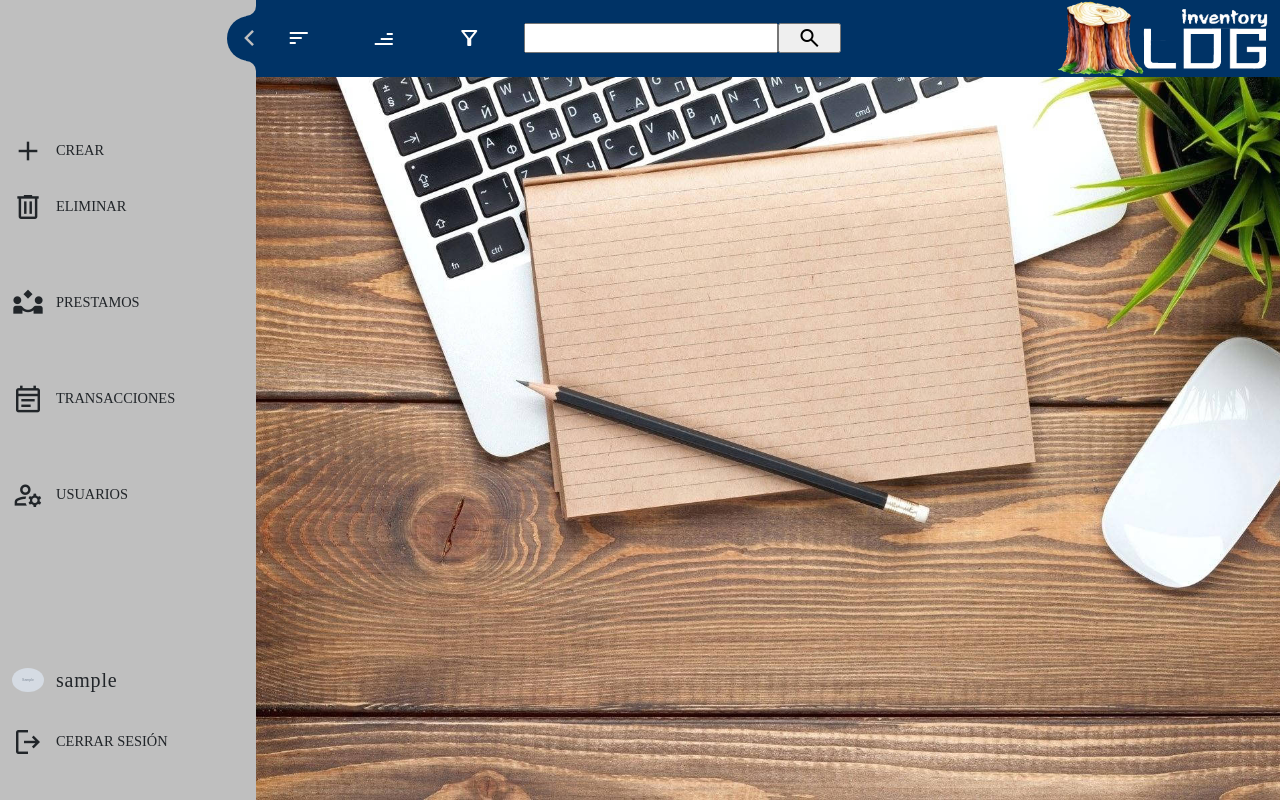
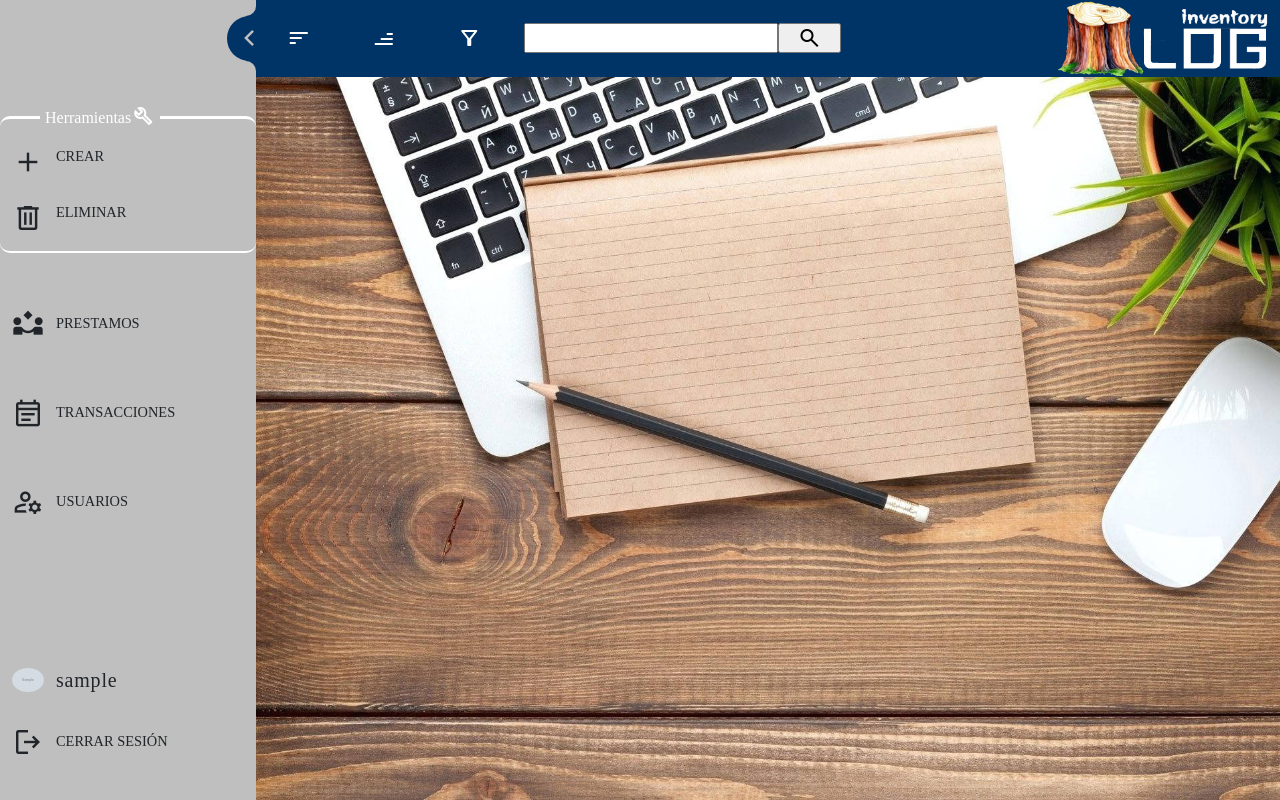
Before and after one commit to SergioGalarzaCarmona/Log_Inventory, a Django app: page /work_space/ in a window 1280 px wide. Run offline with Django 5.2, Linux system fonts and the light colour scheme; a user stored in the database is signed in; tables that the repository leaves empty hold one stand-in row (values such as "Sample post"); grey boxes marked "Sample" are stand-in pictures.

Commit message:
Enhance sidebar layout with new tools section and improved styling

```diff
--- a/Users/static/CSS/sideBarStyles.css
+++ b/Users/static/CSS/sideBarStyles.css
@@ -23,6 +23,31 @@
     justify-content: space-evenly;
     height: 60dvh;
     width: 100%;
+}
+
+.sidebar__tools {
+    position: relative;
+    padding-top: 10px;
+    padding-bottom: 10px;
+    margin-bottom: 10px;
+    border-top: 3px solid #fff;
+    border-bottom: 2px solid #fff;
+    border-radius: 10px;
+}
+
+.sidebar__tools > p {
+    position: absolute;
+    padding: 0 5px;
+    top: -20px;
+    left: 40px;
+    font-size: 1rem;
+    color: #fff;
+    background-color: var(--sidebar-color);
+}
+
+.sidebar__tools  span {
+    position: relative;
+    top: 5px;
 }
 
 .sidebar__item-link {
@@ -173,6 +198,10 @@ input[type="checkbox"]:checked ~ label::before, input[type="checkbox"]:checked ~
 }
 
 
+.sidebar:has(input[type="checkbox"]:checked) .sidebar__tools > p {
+    display: none;
+}
+
 .sidebar:has(input[type="checkbox"]:checked) :is(.sidebar__item-link > p, .profile-option) {
     display: none;
 }
--- a/Users/templates/Users/sideBar.html
+++ b/Users/templates/Users/sideBar.html
@@ -7,7 +7,8 @@
     <nav class="sidebar__nav">
         <ul>
             {% if path == 'main' %}
-            <li>
+            <li class="sidebar__tools">
+                <p>Herramientas<span class="material-symbols-outlined">build</span></p>
                 <div class="sidebar__item">
                     <a href="#" class="sidebar__item-link">
                         <span class="material-symbols-outlined">add</span>
@@ -22,7 +23,8 @@
                 </div>
             </li>
         {% elif path == 'manage_subusers' %}
-        <li>
+        <li class="sidebar__tools">
+            <p>Herramientas<span class="material-symbols-outlined">build</span></p>
             <div class="sidebar__item">
                 <a href="#" class="sidebar__item-link">
                     <span class="material-symbols-outlined">person_add</span>
```
